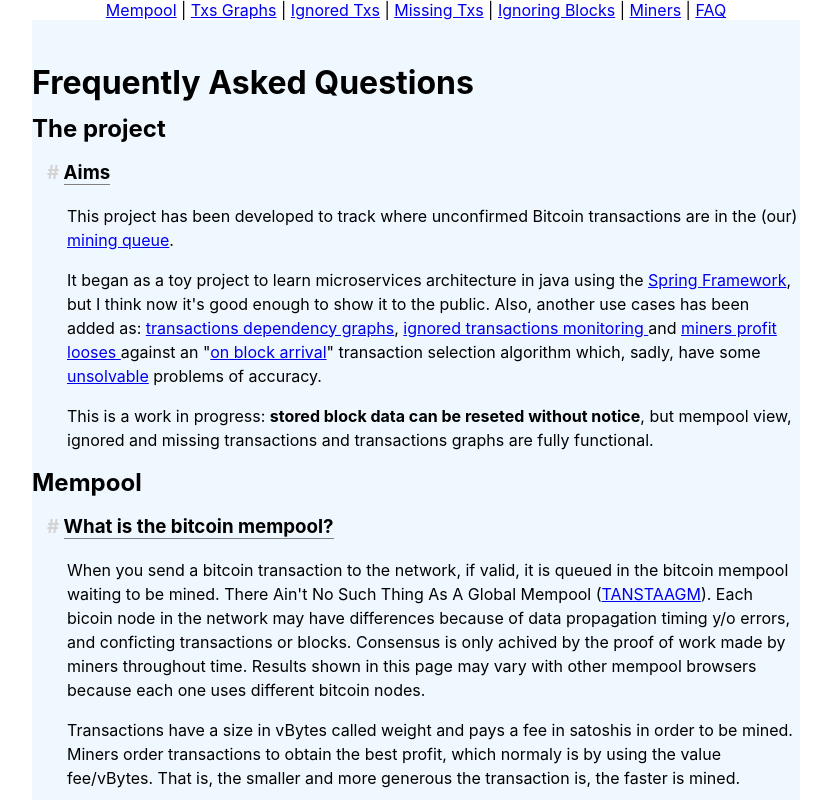
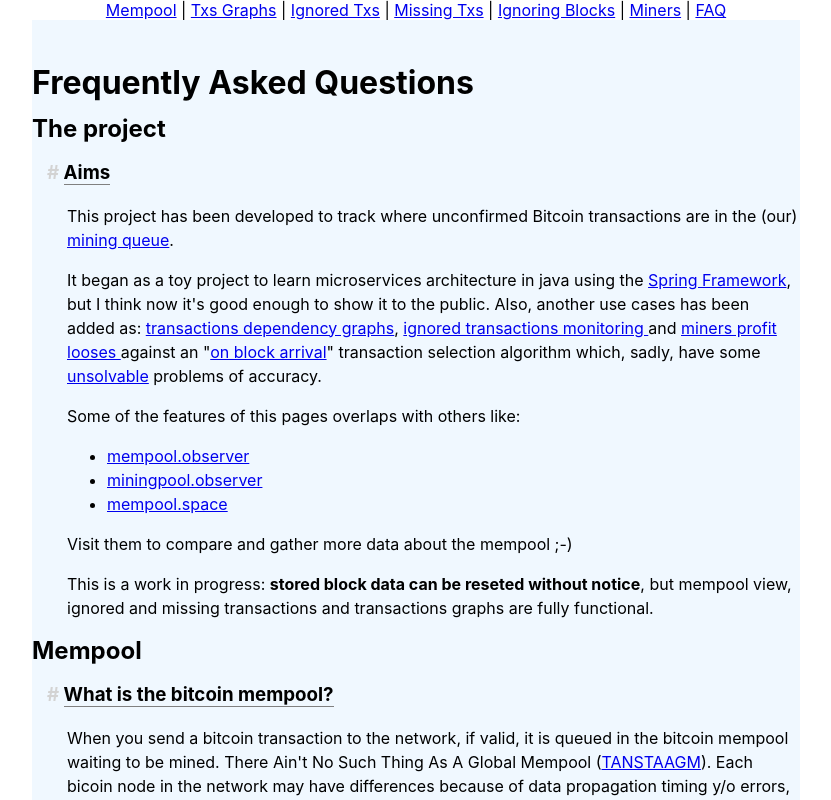
Before and after one commit to mempoolexplorer/mempoolexplorer, a React (Create React App) app: page /faq in a window 1280 px wide. Shown: the top 800 px of the page, without its empty margins (224-1055 px from the left). Built offline with nearby package versions, Linux system fonts and the light colour scheme.

Commit message:
Added some useful links to the FAQ

```diff
--- a/src/components/Faq/Faq.js
+++ b/src/components/Faq/Faq.js
@@ -34,6 +34,21 @@ export function Faq() {
           unsolvable
         </HashLink>{" "}
         problems of accuracy.
+      </p>
+      <p>
+        Some of the features of this pages overlaps with others like:
+        <ul>
+          <li>
+            <a href="https://mempool.observer">mempool.observer</a>
+          </li>
+          <li>
+            <a href="https://miningpool.observer/">miningpool.observer</a>
+          </li>
+          <li>
+            <a href="https://mempool.space/">mempool.space</a>
+          </li>
+        </ul>
+        Visit them to compare and gather more data about the mempool ;-)
       </p>
       <p>
         This is a work in progress:{" "}
@@ -465,6 +480,14 @@ export function Faq() {
       </p>
       <h2 id="methodology">Methodology</h2>
       <p>
+        <b>Note:</b> There is currently a open question in stackexchange about
+        the methodology that is used to measure miners lost revenue
+        <a href="https://bitcoin.stackexchange.com/questions/111940/is-there-a-way-to-know-how-good-a-miner-is-choosing-its-transanctions-to-be-mine">
+          {" "}
+          here
+        </a>
+      </p>
+      <p>
         For the <a href="/block/BITCOIND">ignoring blocks</a> and{" "}
         <HashLink to="/miner">miners</HashLink> section the methodology is as
         follows: when a mined block arrives to our node, we compare it against
```
